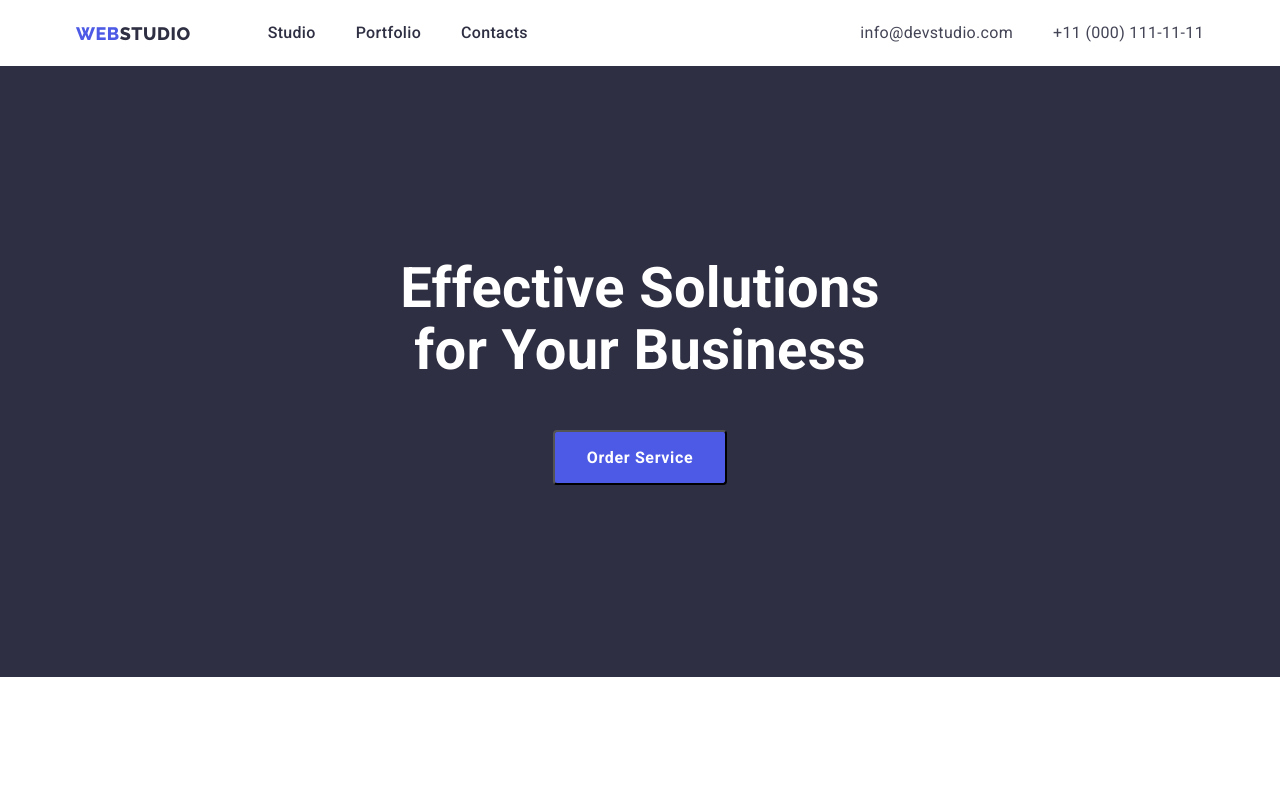
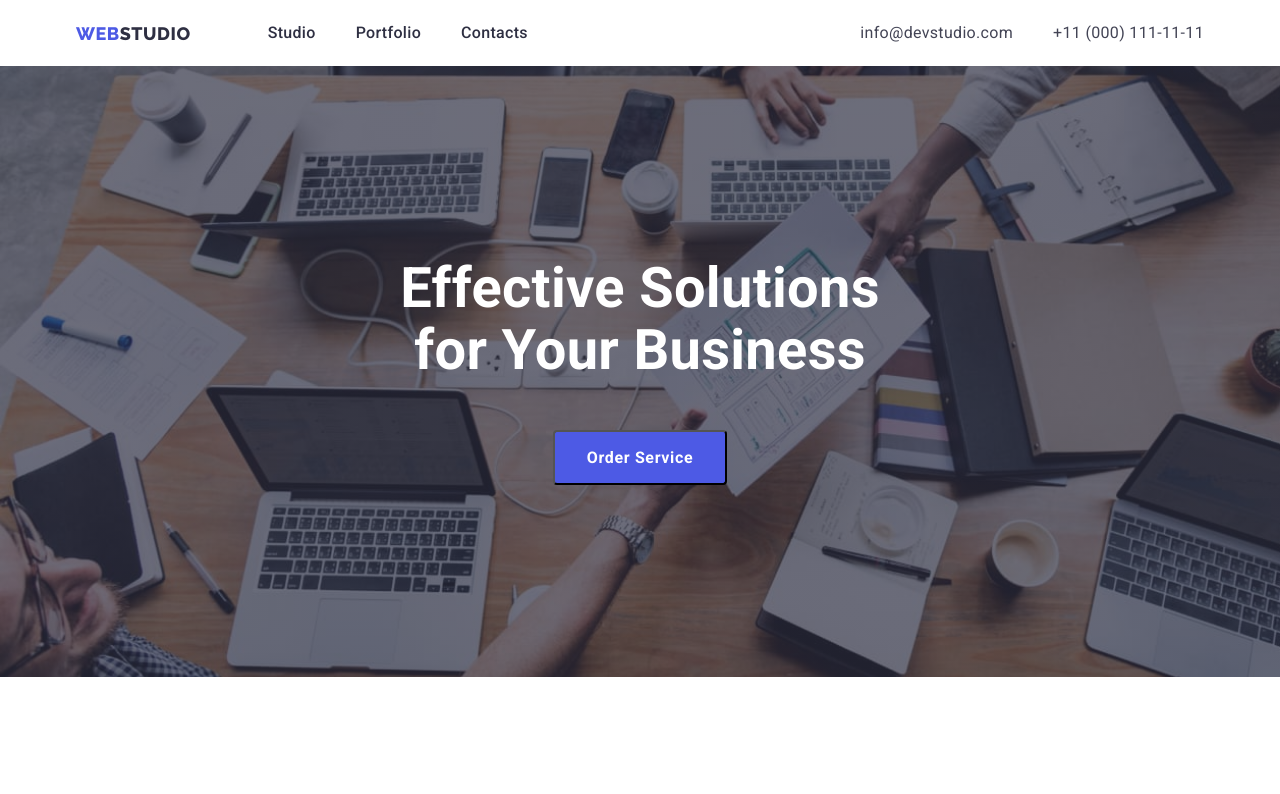
Before and after one commit to DaRia759/goit-markup-hw-04, a plain HTML site: page index.html in a window 1280 px wide. Shown: the top 794 px of the page. Drawn offline with Linux system fonts and the light colour scheme.

Commit message:
Add bckgimage

```diff
--- a/css/styles.css
+++ b/css/styles.css
@@ -181,8 +181,10 @@ section {
 
 .hero {
   background-color: var(--accent-bg-color) ;
+  background-image: linear-gradient(rgba(46, 47, 66, 0.7), rgba(46, 47, 66, 0.7)), url('../images/hero/people_office.jpg');
   padding-top: 192px;
   padding-bottom: 192px;
+  background-size: cover;
 }
 
 .hero-title {
```
Also changed, not shown: index.html (+1 -0 lines), images/hero/people_office.jpg (added), images/icons.svg (added).
